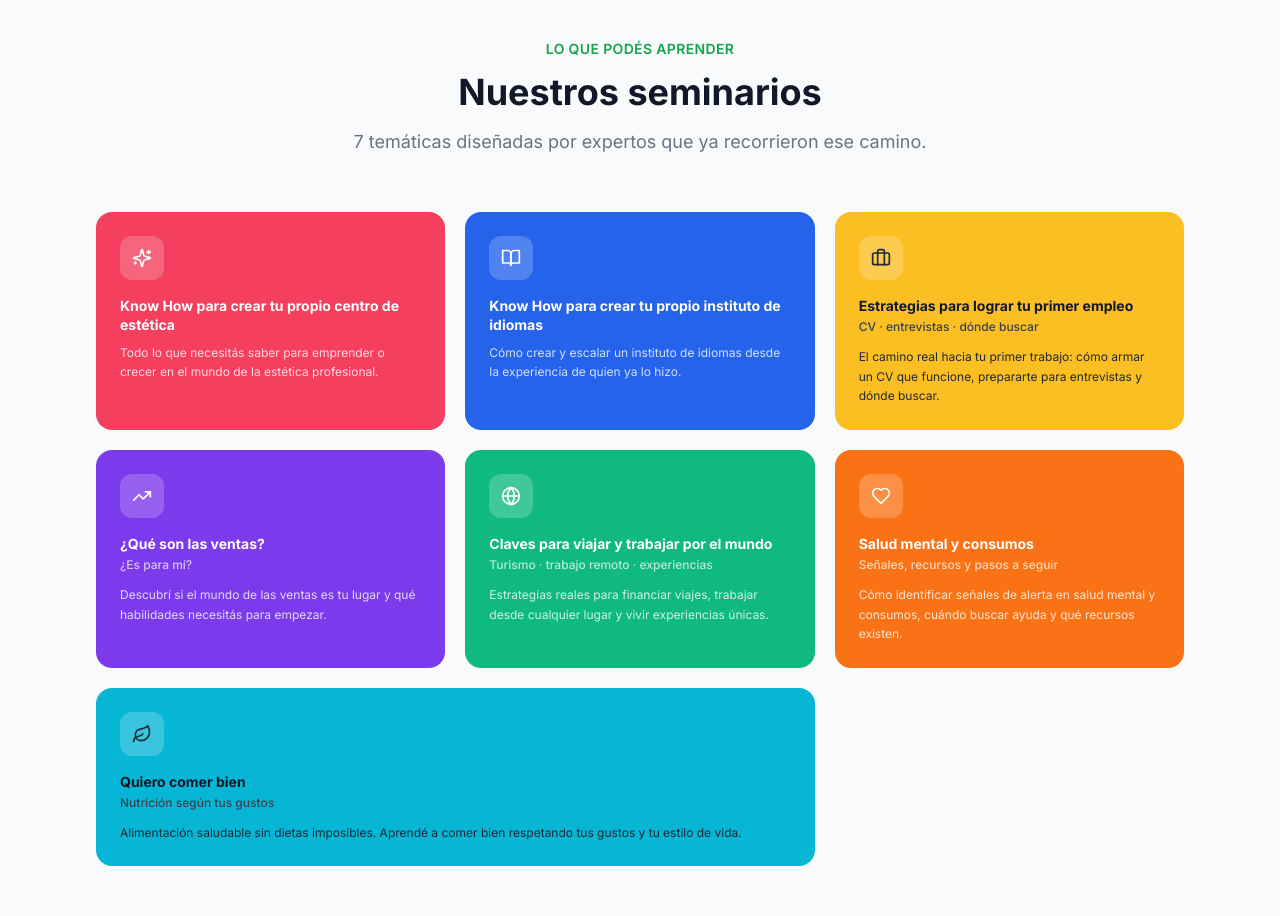
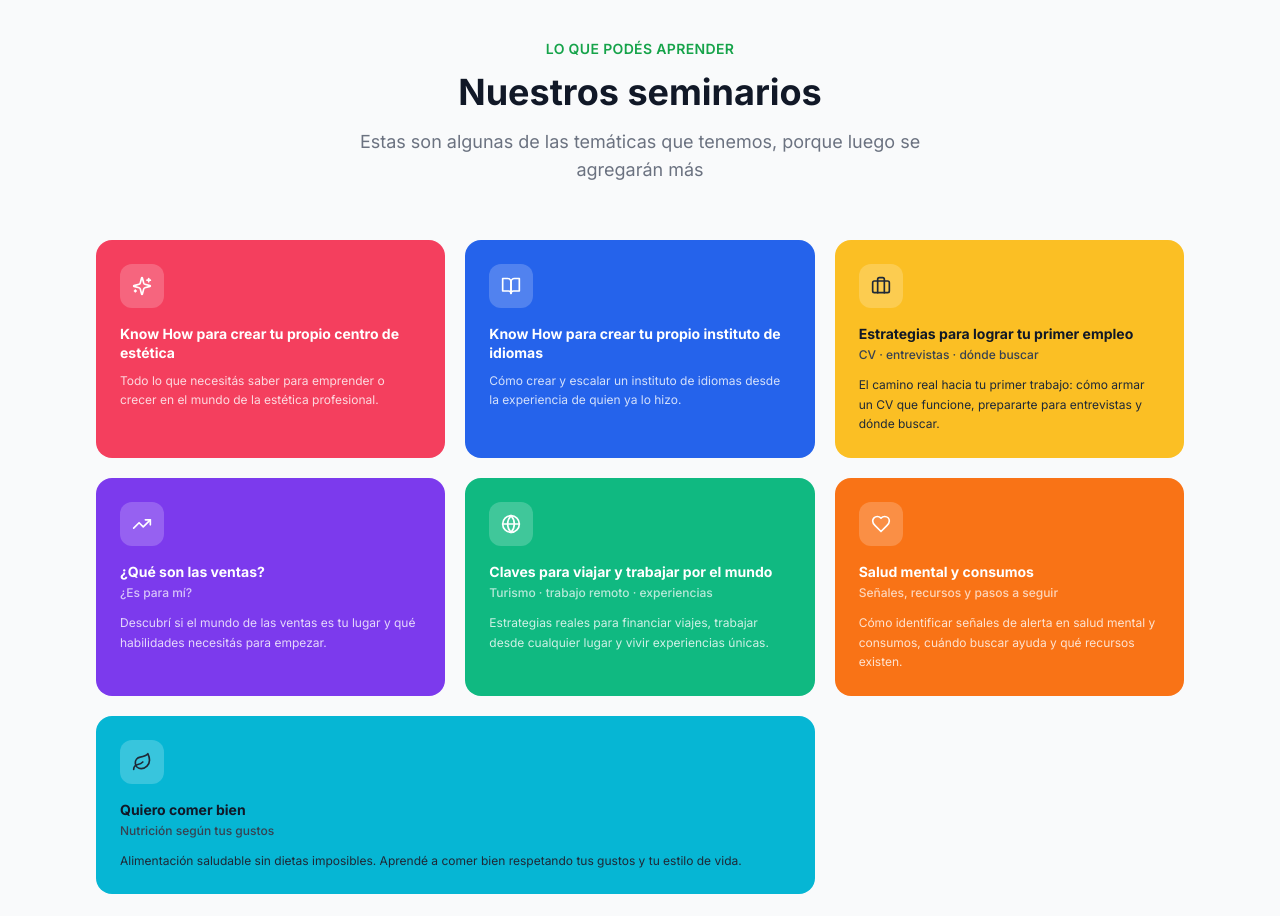
Before and after one commit to ttomifernandez/all-ask, a Next.js app: page / in a window 1280 px wide. Shown: the part 860-1776 px from the top of the page. Built offline with nearby package versions, Linux system fonts and the light colour scheme.

Commit message:
update seminars subtitle text

```diff
--- a/components/Seminars.tsx
+++ b/components/Seminars.tsx
@@ -110,7 +110,7 @@ export default function Seminars() {
             Nuestros seminarios
           </h2>
           <p className="mt-4 text-gray-500 text-lg max-w-xl mx-auto">
-            7 temáticas diseñadas por expertos que ya recorrieron ese camino.
+            Estas son algunas de las temáticas que tenemos, porque luego se agregarán más
           </p>
         </motion.div>
 
```
